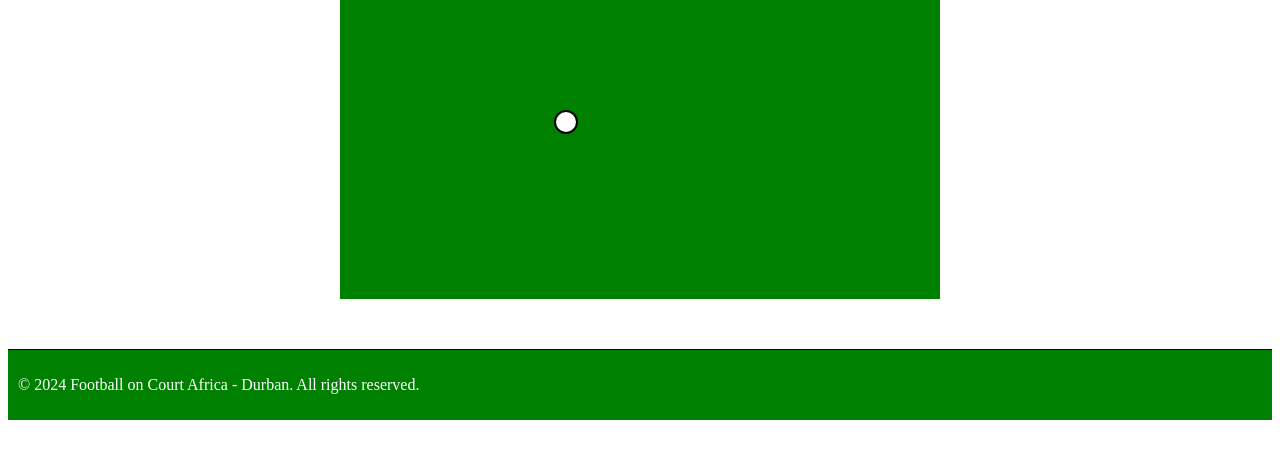
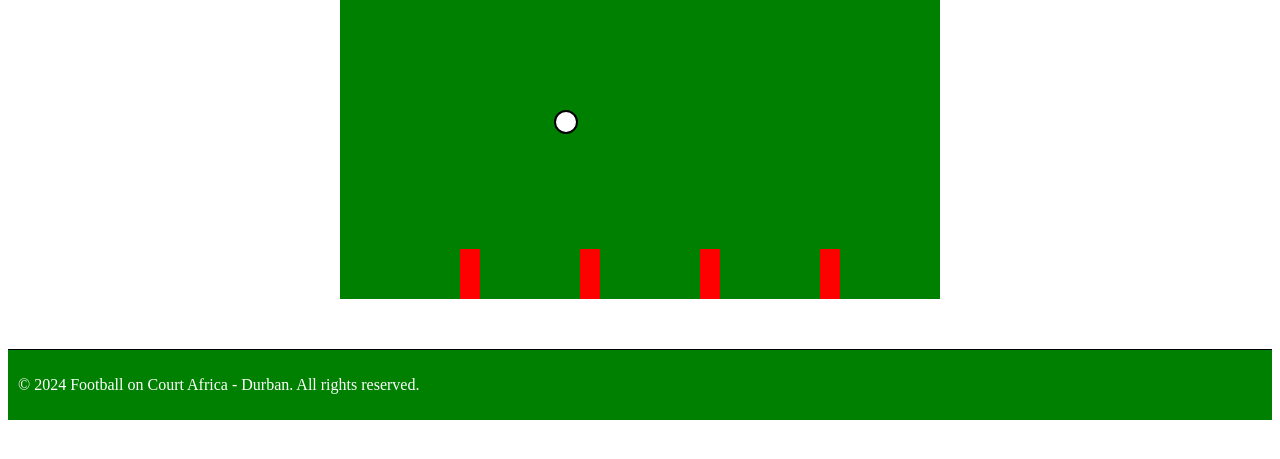
Before and after one commit to emdinga/emdinga-s_action_sport, a Flask app: page / in a window 1280 px wide. Shown: the part 174-633 px from the top of the page. Run offline with Flask 2, Linux system fonts and the light colour scheme.

Commit message:
adding person

```diff
--- a/static/css/styles.css
+++ b/static/css/styles.css
@@ -78,6 +78,19 @@ footer {
     animation: passBall 5s linear infinite;
 }
 
+.person {
+    width: 20px;
+    height: 50px;
+    background-color: red;
+    position: absolute;
+    bottom: 0;
+}
+
+#person1 { left: 20%; }
+#person2 { left: 40%; }
+#person3 { left: 60%; }
+#person4 { left: 80%; }
+
 #goal {
     width: 50px;
     height: 150px;
@@ -87,6 +100,7 @@ footer {
     right: 0;
 }
 
+
 @keyframes passBall {
     0% { top: 50%; left: 10%; }
     25% { top: 20%; left: 30%; }
```
